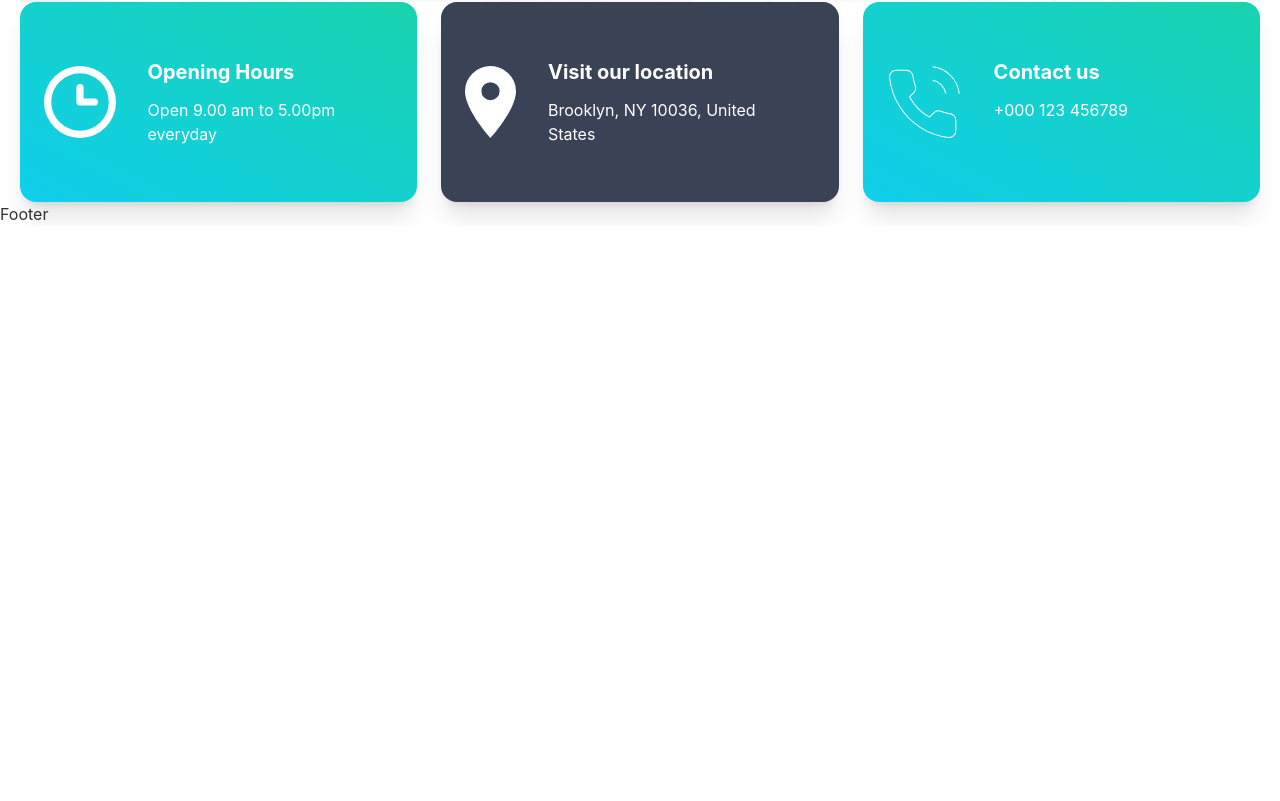
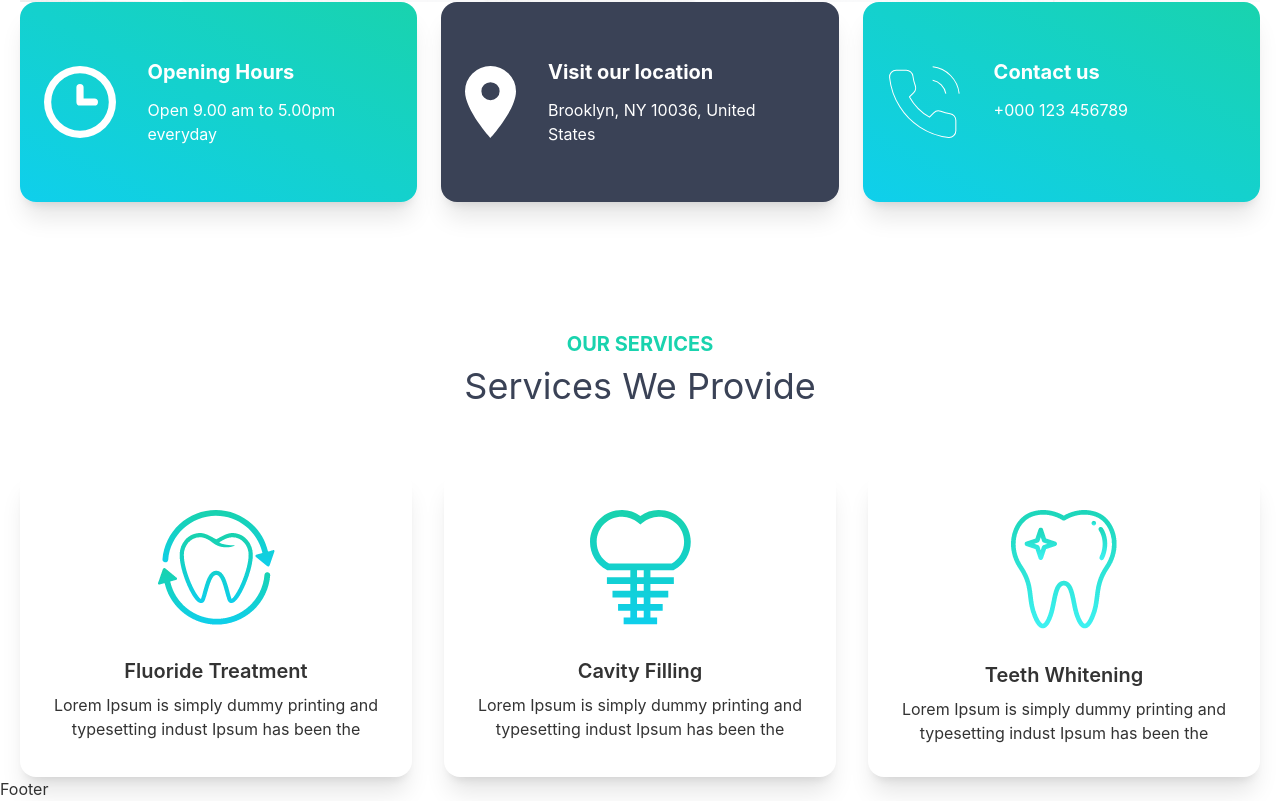
Before and after one commit to rakib099/doctors-portal-client, a React (Create React App) app: page / in a window 1280 px wide. Shown: the part 862-1663 px from the top of the page. Before the commit the page ends 1088 px from the top, so only its background shows below. Built offline with nearby package versions, Linux system fonts and the light colour scheme.

Commit message:
Service section added

```diff
--- a/src/pages/Home/Home/Home.js
+++ b/src/pages/Home/Home/Home.js
@@ -1,12 +1,14 @@
 import React from 'react';
 import Banner from '../Banner/Banner';
 import InfoCards from '../InfoCards/InfoCards';
+import ServiceSection from '../ServiceSection/ServiceSection';
 
 const Home = () => {
     return (
         <div className='mx-5'>
             <Banner />
             <InfoCards />
+            <ServiceSection />
         </div>
     );
 };
--- /dev/null
+++ b/src/pages/Home/ServiceCard/ServiceCard.js
@@ -0,0 +1,19 @@
+import React from 'react';
+
+const ServiceCard = ({card}) => {
+    const {img, title, description} = card;
+
+    return (
+        <div className="card bg-base-100 shadow-xl">
+            <figure className="px-10 pt-10">
+                <img src={img} alt="service-img" className="rounded-xl" />
+            </figure>
+            <div className="card-body items-center text-center">
+                <h2 className="card-title">{title}</h2>
+                <p>{description}</p>
+            </div>
+        </div>
+    );
+};
+
+export default ServiceCard;
--- /dev/null
+++ b/src/pages/Home/ServiceSection/ServiceSection.js
@@ -0,0 +1,48 @@
+import React from 'react';
+import fluoride from '../../../assets/images/fluoride.png'
+import cavity from '../../../assets/images/cavity.png';
+import whitening from '../../../assets/images/whitening.png'
+import ServiceCard from '../ServiceCard/ServiceCard';
+
+const ServiceSection = () => {
+
+    const cardData = [
+        {
+            id: 1,
+            img: fluoride,
+            title: "Fluoride Treatment",
+            description: "Lorem Ipsum is simply dummy printing and typesetting indust Ipsum has been the"
+        },
+        {
+            id: 2,
+            img: cavity,
+            title: "Cavity Filling",
+            description: "Lorem Ipsum is simply dummy printing and typesetting indust Ipsum has been the"
+        },
+        {
+            id: 3,
+            img: whitening,
+            title: "Teeth Whitening",
+            description: "Lorem Ipsum is simply dummy printing and typesetting indust Ipsum has been the"
+        }
+    ]
+
+    return (
+        <div className='mt-20 lg:mt-32'>
+            <div className="text-center mb-16">
+                <h3 className='text-xl font-bold text-secondary uppercase'>Our Services</h3>
+                <h2 className='text-4xl text-neutral mt-2'>Services We Provide</h2>
+            </div>
+            <div className='grid grid-cols-1 md:grid-cols-2 lg:grid-cols-3 gap-8'>
+                {
+                    cardData.map(card => <ServiceCard
+                        key={card.id}
+                        card={card}
+                    />)
+                }
+            </div>
+        </div>
+    );
+};
+
+export default ServiceSection;
```
